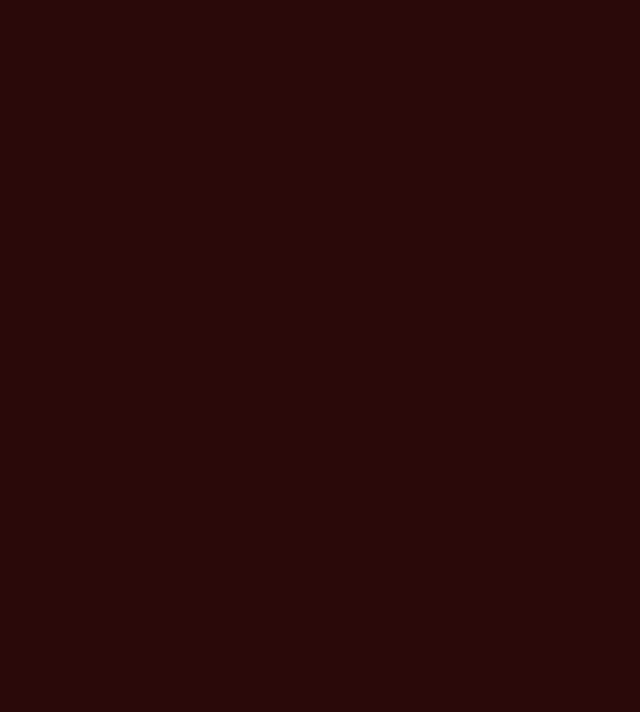
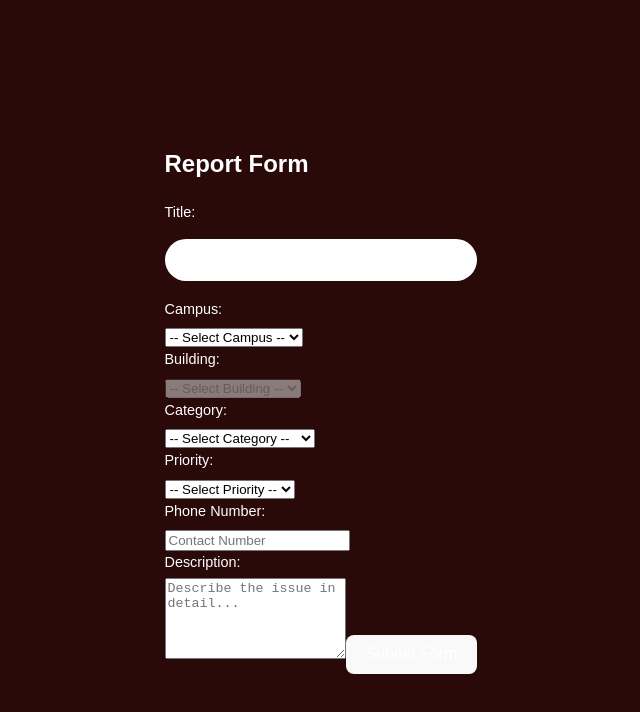
Before and after one commit to Dasberg-Innovations/UniMaintain, a React (Vite) app in the folder client/: page /reportform in a window 1280 px wide. Shown: the top 712 px of the page, without its empty margins (319-959 px from the left). Built offline with nearby package versions, Linux system fonts and the light colour scheme.

Commit message:
Built report submission form
- Created report submission form
- Structured initial Report mongoose schema

```diff
--- a/client/src/App.jsx
+++ b/client/src/App.jsx
@@ -4,6 +4,7 @@ import Login from './pages/Login';
 import Admin from './pages/AdminDashboard';
 import User from './pages/UserDashboard';
 import Maintenance from './pages/MaintenanceDashboard';
+import ReportForm from './pages/ReportForm';
 import Unauthorized from './pages/Unauthorized';
 import RequireAuth from './components/RequireAuth';
 import Layout from "./components/Layout";
@@ -19,6 +20,7 @@ function App() {
         <Route path="register" element={<Register />} />
         <Route path="login" element={<Login />} />
         <Route path="unauthorized" element={<Unauthorized />} />
+        <Route path="reportform" element={<ReportForm />} />
 
         {/* Protected Routes*/}
         <Route element={<RequireAuth allowedRoles={["user"]} />}>
--- /dev/null
+++ b/client/src/pages/ReportForm.jsx
@@ -0,0 +1,177 @@
+import { useState } from "react";
+
+const ReportForm = () => {
+
+    // Form state
+    const [title, setTitle] = useState('');
+    const [description, setDescription] = useState('');
+    const [phone, setPhone] = useState("");
+    const [campus, setCampus] = useState('');
+    const [building, setBuilding] = useState('');
+
+    const categoryList = ["General Maintenance", "Electrical", "Plumbing", "Grounds", "IT", "Safety"]
+    const [category, setCategory] = useState("");
+
+    const priorityList = ["Low", "Medium", "High"];
+    const [priority, setPriority] = useState("");
+
+
+    const campusData = {
+        "Main Campus": [
+            "Administrative Building",
+            "Cafeteria",
+            "ESL Department",
+            "Estate Police",
+            "Ford Library",
+            "S P E Development",
+            "Kennedy Industrial Arts",
+            "La Realista",
+            "Ladies' Dormitory",
+            "Married Studentd Complex",
+            "Music Building",
+            "Reference Library",
+            "School of Buiness",
+            "School of Science & Technology",
+            "School of Social Sciences",
+            "School of Social Sciences Annex",
+            "School of Theology",
+            "Timothy Graves Dormitory",
+            "Vernan Andrews Amphitheatre"
+        ],
+
+        "South Campus":[
+            "Offices",
+            "Classroom Block"
+        ]
+    }
+
+    const handleSubmit = (e) => {
+    e.preventDefault();
+
+    const reportData = {
+        title,
+        description,
+        phone,
+        campus,
+        building,
+        category,
+        priority
+    };
+
+    console.log(reportData);
+
+    // Later: send to backend
+    };
+    return (
+        <div>
+            <h2>Report Form</h2>
+            <form onSubmit={handleSubmit}>
+                {/* Title */}
+                <label htmlFor="title">Title:</label>
+                <input
+                    type="text"
+                    id="title"
+                    autoComplete="off"
+                    onChange={(e) => setTitle(e.target.value)}
+                    value={title}
+                    required
+                />
+
+                {/* Location */}
+                <label htmlFor="campus">Campus:</label>
+                <select
+                    id="campus"
+                    value={campus}
+                    onChange={(e) => {
+                        setCampus(e.target.value);
+                        setBuilding("");
+                    }}
+                    required
+                >
+                <option value="">-- Select Campus --</option>
+                {Object.keys(campusData).map((camp) => (
+                    <option key={camp} value={camp}>
+                        {camp}
+                    </option>
+                ))}
+                </select>
+
+                <label htmlFor="building">Building:</label>
+                <select
+                    id="building"
+                    value={building}
+                    onChange={(e) => setBuilding(e.target.value)}
+                    required
+                    disabled={!campus}
+                >
+                <option value="">-- Select Building --</option>
+                {campus &&
+                    campusData[campus].map((bldg) => (
+                    <option key={bldg} value={bldg}>
+                        {bldg}
+                    </option>
+                    ))}
+                </select>
+
+                {/* Category */}
+                <label htmlFor="category">Category:</label>
+                <select
+                    id="category"
+                    value={category}
+                    onChange={(e) => setCategory(e.target.value)}
+                    required
+                >
+                    <option value="">-- Select Category --</option>
+                    {categoryList.map((cat) => (
+                    <option key={cat} value={cat}>
+                        {cat}
+                    </option>
+                    ))}
+                </select>
+
+                {/* Priority */}
+                <label htmlFor="priority">Priority:</label>
+                <select
+                    id="priority"
+                    value={priority}
+                    onChange={(e) => setPriority(e.target.value)}
+                    required
+                >
+                    <option value="">-- Select Priority --</option>
+                    {priorityList.map((p) => (
+                    <option key={p} value={p}>
+                        {p}
+                    </option>
+                    ))}
+                </select>
+
+                {/* Phone */}
+                <label htmlFor="phone">Phone Number:</label>
+                <input
+                type="tel"
+                id="phone"
+                autoComplete="off"
+                onChange={(e) => setPhone(e.target.value)}
+                value={phone}
+                placeholder="Contact Number"
+                required
+                />
+
+                {/* Description */}
+                <label htmlFor="description">Description:</label>
+                <textarea
+                    id="description"
+                    autoComplete="off"
+                    onChange={(e) => setDescription(e.target.value)}
+                    value={description}
+                    rows="5"
+                    placeholder="Describe the issue in detail..."
+                    required
+                />
+                <button>Submit Form</button>
+            </form>
+        </div>
+     );
+}
+
+export default ReportForm;
```
Also changed, not shown: 1 other file (tests, documents, lock files or other folders).
